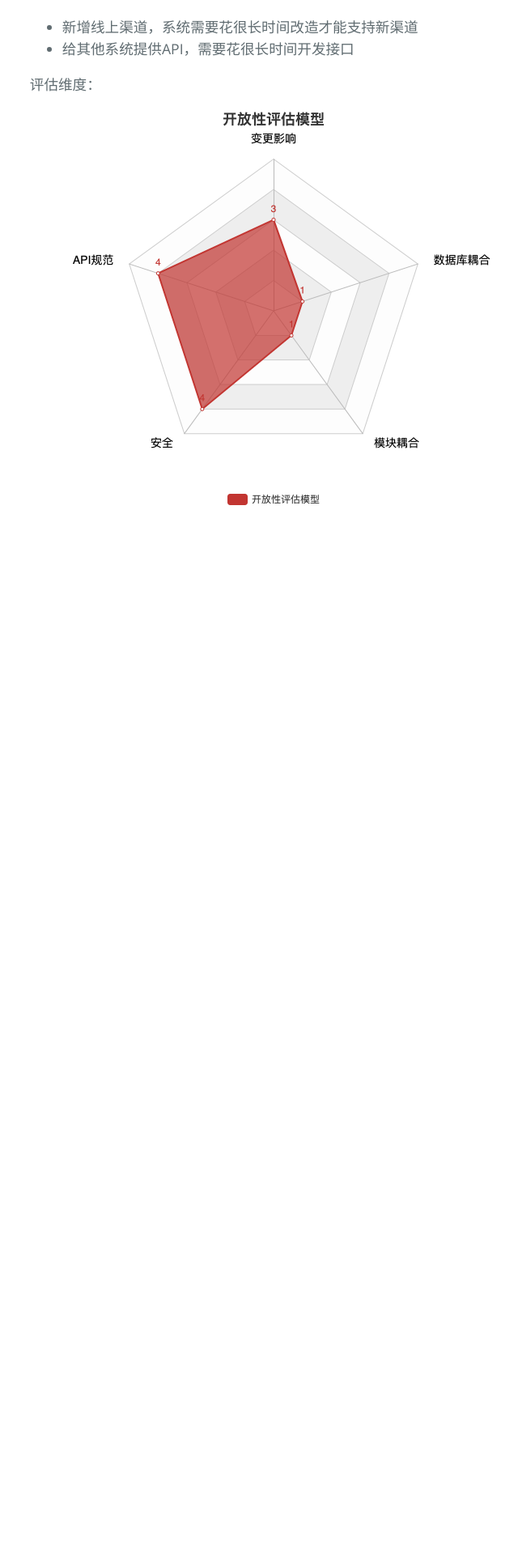
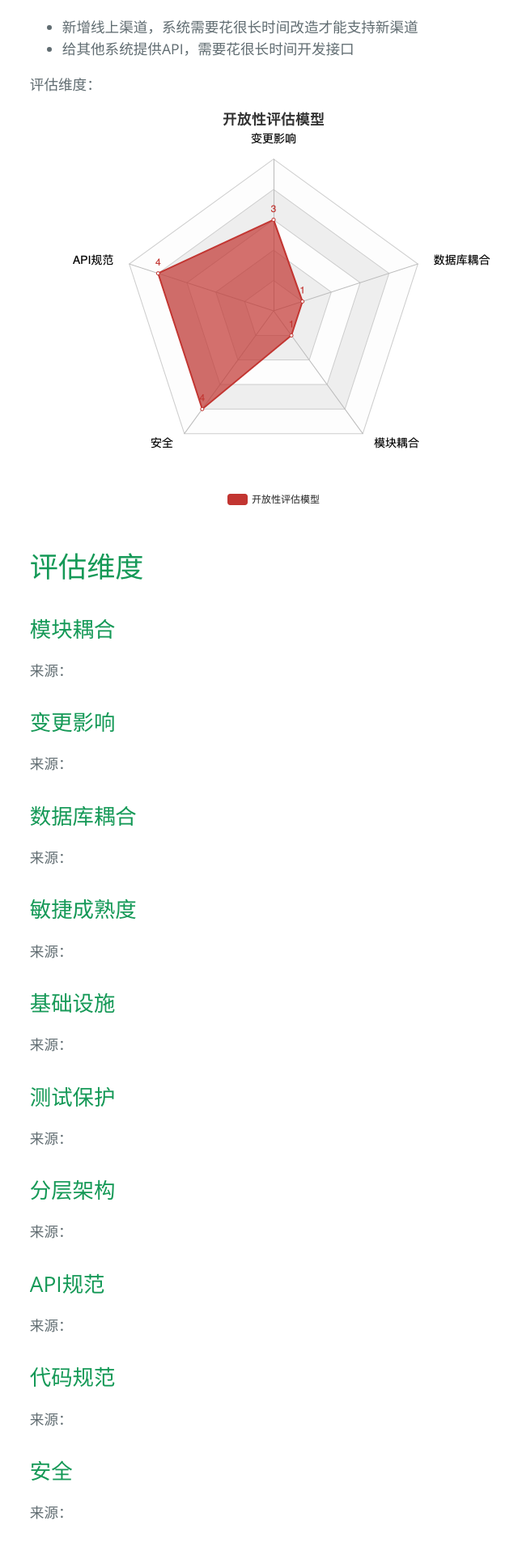
Before and after one commit to archguard/archguard.org, a Jekyll site: the page built from models.md, in a window 1280 px wide. Shown: the part 2726-4642 px from the top of the page at 81% size, without its empty margins (296-936 px from the left). Built offline with Jekyll 4.4.1, drawn with Linux system fonts in a browser that asks for light colours; our own code applies the rules of GitHub Pages for plain Markdown files.

Commit message:
feat: add models

```diff
--- a/models.md
+++ b/models.md
@@ -48,3 +48,34 @@ layout: model
 评估维度：
 
 ![开放性评估模型](images/openable.png)
+
+# 评估维度
+## 模块耦合
+来源：
+
+## 变更影响
+来源：
+
+## 数据库耦合
+来源：
+
+## 敏捷成熟度
+来源：
+
+## 基础设施
+来源：
+
+## 测试保护
+来源：
+
+## 分层架构
+来源：
+
+## API规范
+来源：
+
+## 代码规范
+来源：
+
+## 安全
+来源：
```
